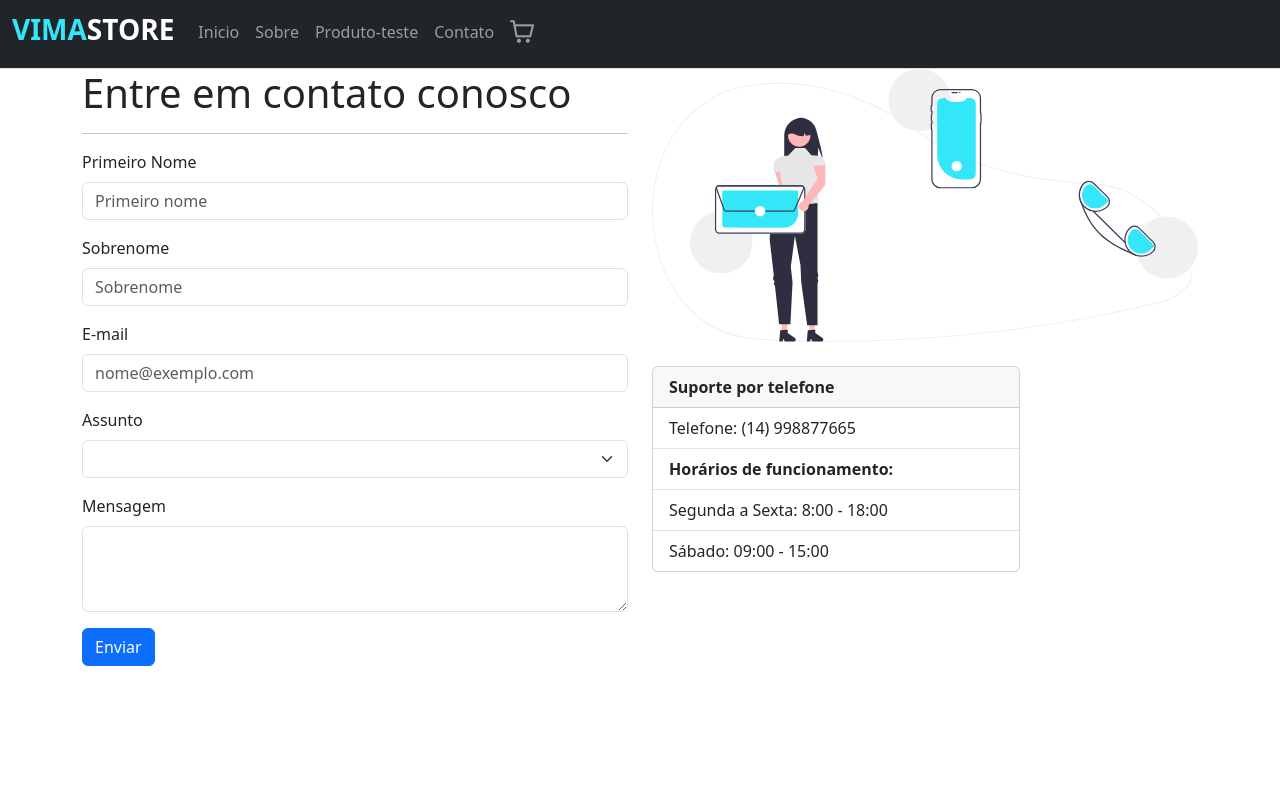
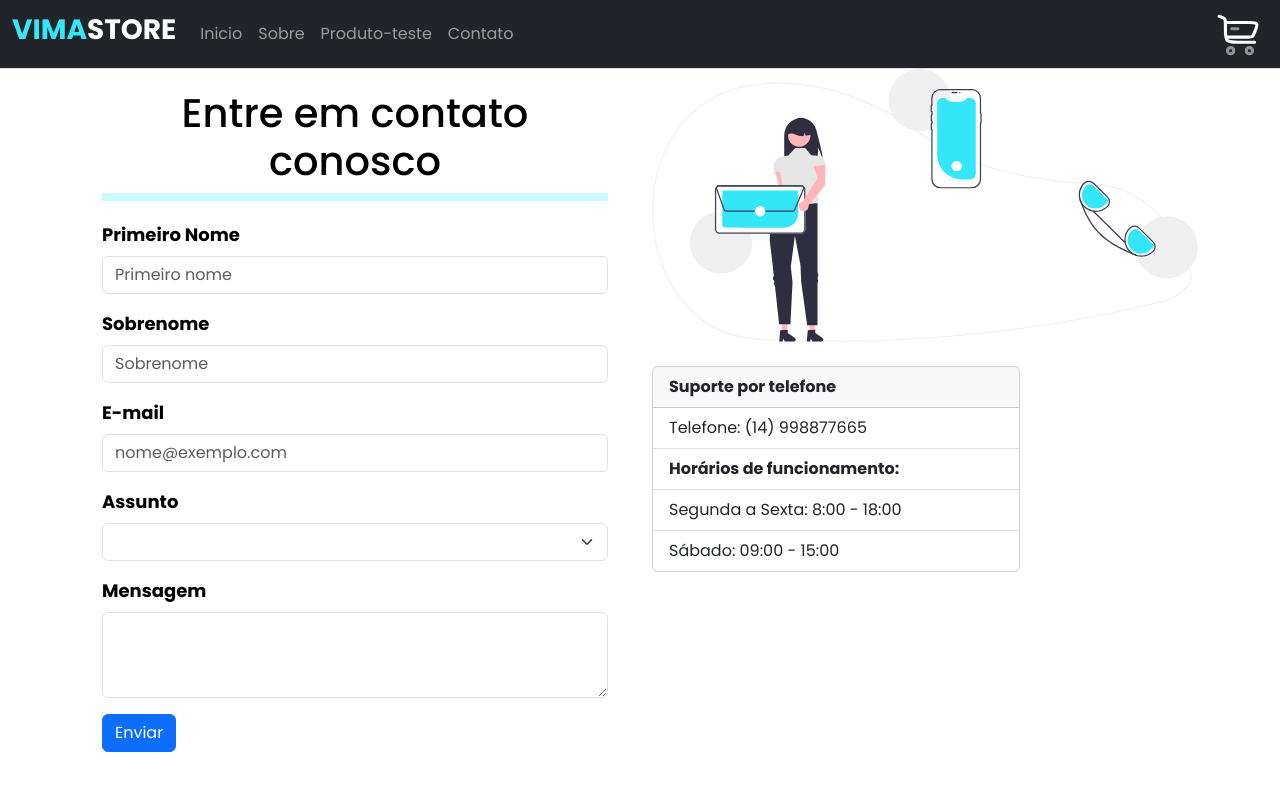
Before and after one commit to pedrocbp/VIMA-Vue.js, a Vue app: page /contact in a window 1280 px wide. Shown: the top 790 px of the page. Built offline with nearby package versions, Linux system fonts and the light colour scheme.

Commit message:
add cart image

```diff
--- a/index.html
+++ b/index.html
@@ -6,6 +6,7 @@
     <meta name="viewport" content="width=device-width, initial-scale=1.0">
     <link href="https://cdn.jsdelivr.net/npm/bootstrap@5.3.3/dist/css/bootstrap.min.css" rel="stylesheet" integrity="sha384-QWTKZyjpPEjISv5WaRU9OFeRpok6YctnYmDr5pNlyT2bRjXh0JMhjY6hW+ALEwIH" crossorigin="anonymous">
     <link rel="stylesheet" href="https://unicons.iconscout.com/release/v4.0.8/css/line.css">
+    <link rel="stylesheet" href="/src/assets/style.css">
     <title>Vite App</title>
   </head>
   <body>
--- a/src/App.vue
+++ b/src/App.vue
@@ -22,7 +22,7 @@
             <router-Link class="nav-link" aria-current="page" to="/contact">Contato</router-Link>
           </li>
           <li class="nav-item nav-car ml-auto">
-          <router-Link class="nav-link" aria-current="page" to="/cart"><i class="pi pi-shopping-cart ml-auto" style="font-size: 1.5rem"></i></router-Link>
+          <router-Link class="nav-link" aria-current="page" to="/cart"><img class="cart-img" src="/src/assets/images/cart.svg"></router-Link>
         </li>
         </ul>
       </div>
--- a/src/assets/style.css
+++ b/src/assets/style.css
@@ -36,7 +36,7 @@ body {
 
 .title {
     text-align: center;
-    color: #00474F;
+    color: #000000;
 }
 
 .form-label {
@@ -52,5 +52,11 @@ body {
     border-top: 8px solid #34e7f8;
     margin-bottom: 20px;
     margin-top: 0px;
+}
 
+.cart-img {
+    width: 50px;
+    position: fixed;
+    right: 15px;
+    top: 10px;
 }
```
Also changed, not shown: src/assets/images/cart.svg (added).
